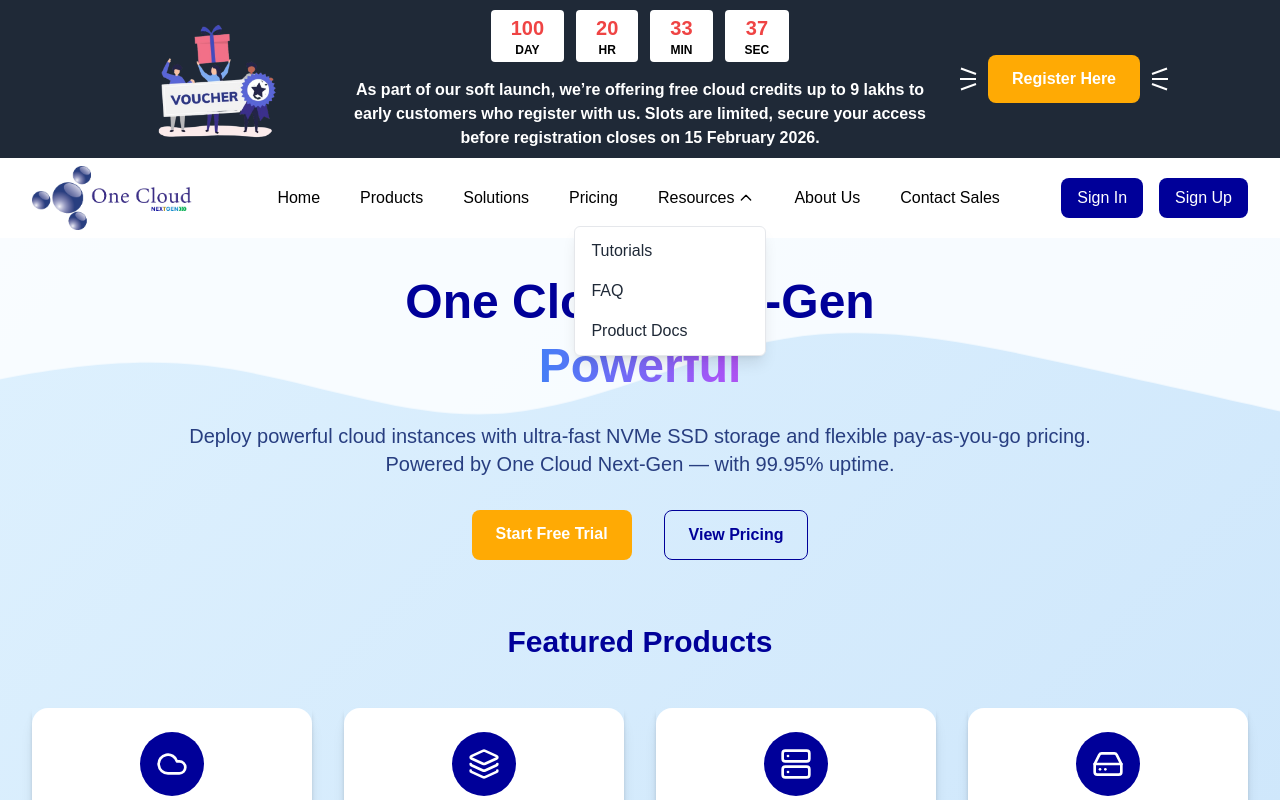
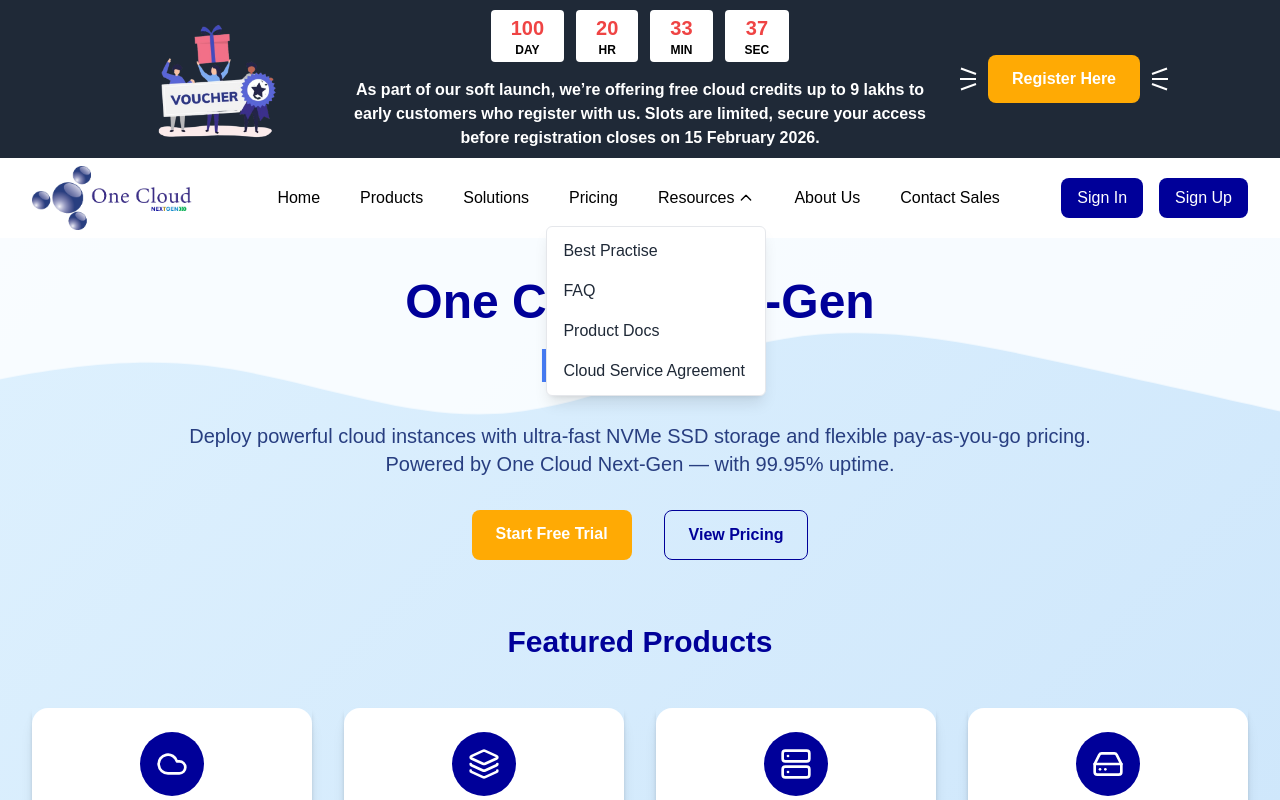
Before and after one commit to ayezinhtun/1CNGUI, a React (Vite) app: page / in a window 1280 px wide. Both pictures are taken after a click on the button "Resources". Shown: the top 800 px of the page. Built offline with nearby package versions, Linux system fonts and the light colour scheme.

Commit message:
add dropdown

```diff
--- a/src/components/Navbar.jsx
+++ b/src/components/Navbar.jsx
@@ -141,13 +141,13 @@ const Navbar = ({ bannerHeight }) => {
 
               {/* Dropdown menu */}
               {isResourcesOpen && (
-                <div className="absolute right-0 mt-2 w-48 bg-white rounded-md shadow-lg py-1 z-50 border border-gray-200">
+                <div className="absolute right-0 mt-2 w-[220px] bg-white rounded-md shadow-lg py-1 z-50 border border-gray-200">
                   <Link
                     to="#"
                     className="block px-4 py-2 text-gray-800 hover:bg-gray-100"
                     onClick={() => setIsResourcesOpen(false)}
                   >
-                    Tutorials
+                    Best Practise
                   </Link>
                   <Link
                     to="/faq"
@@ -165,6 +165,17 @@ const Navbar = ({ bannerHeight }) => {
                     onClick={() => setIsResourcesOpen(false)}
                   >
                     Product Docs
+                  </a>
+
+                  <a
+                    // to="https://docs.1cloudng.com/"
+                    href="https://onecloudtechnology-my.sharepoint.com/:b:/g/personal/hninyadanahtwe_1cloudng_com/IQDFl7GI3-F8RaCl_3oaFykqAfnMdyG1O_oQ_bKfuG_ZhKU?e=CTIxkR"
+                    rel="doc"
+                    target="_blank"
+                    className="block px-4 py-2 text-gray-800 hover:bg-gray-100"
+                    onClick={() => setIsResourcesOpen(false)}
+                  >
+                    Cloud Service Agreement
                   </a>
                 </div>
               )}
```
